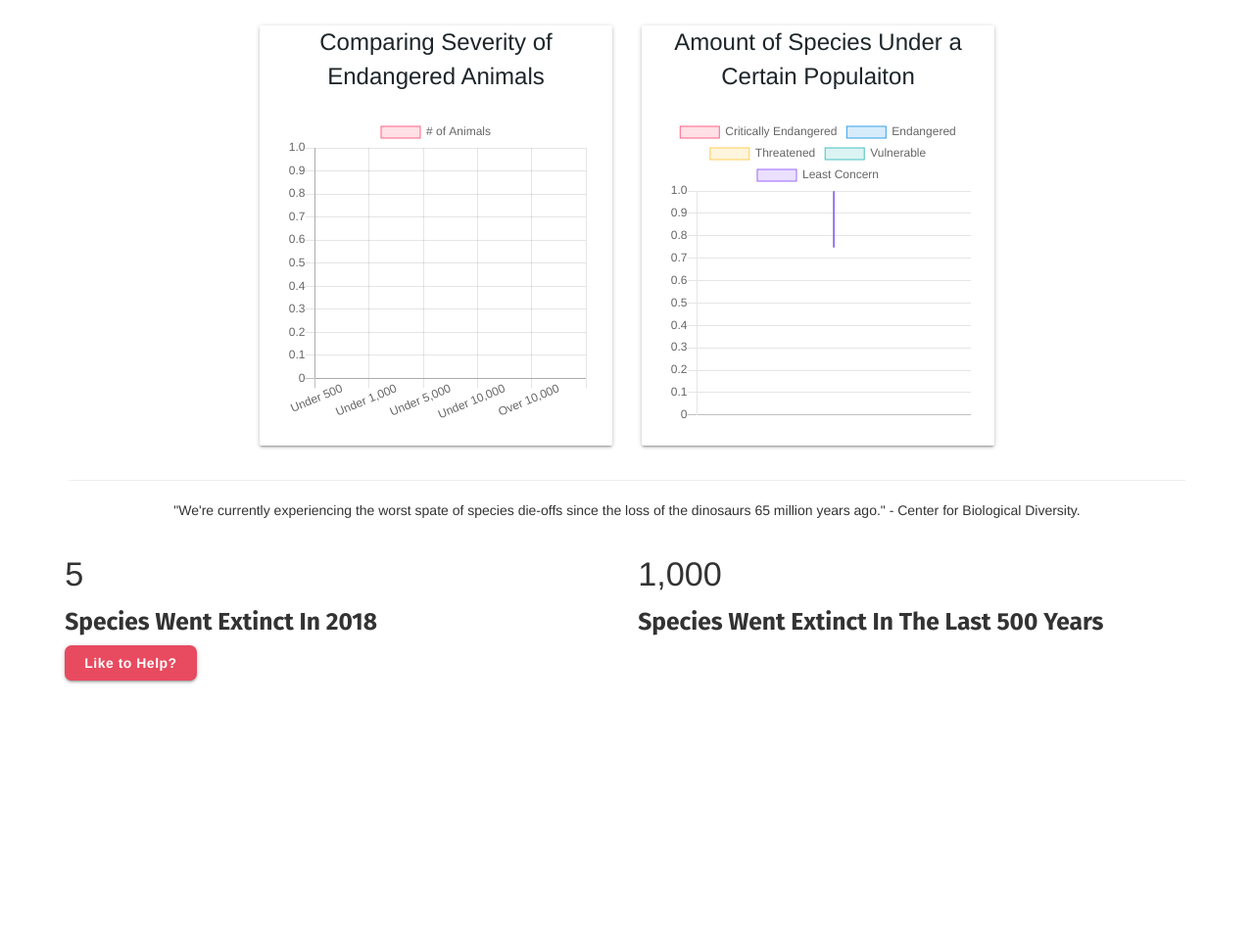
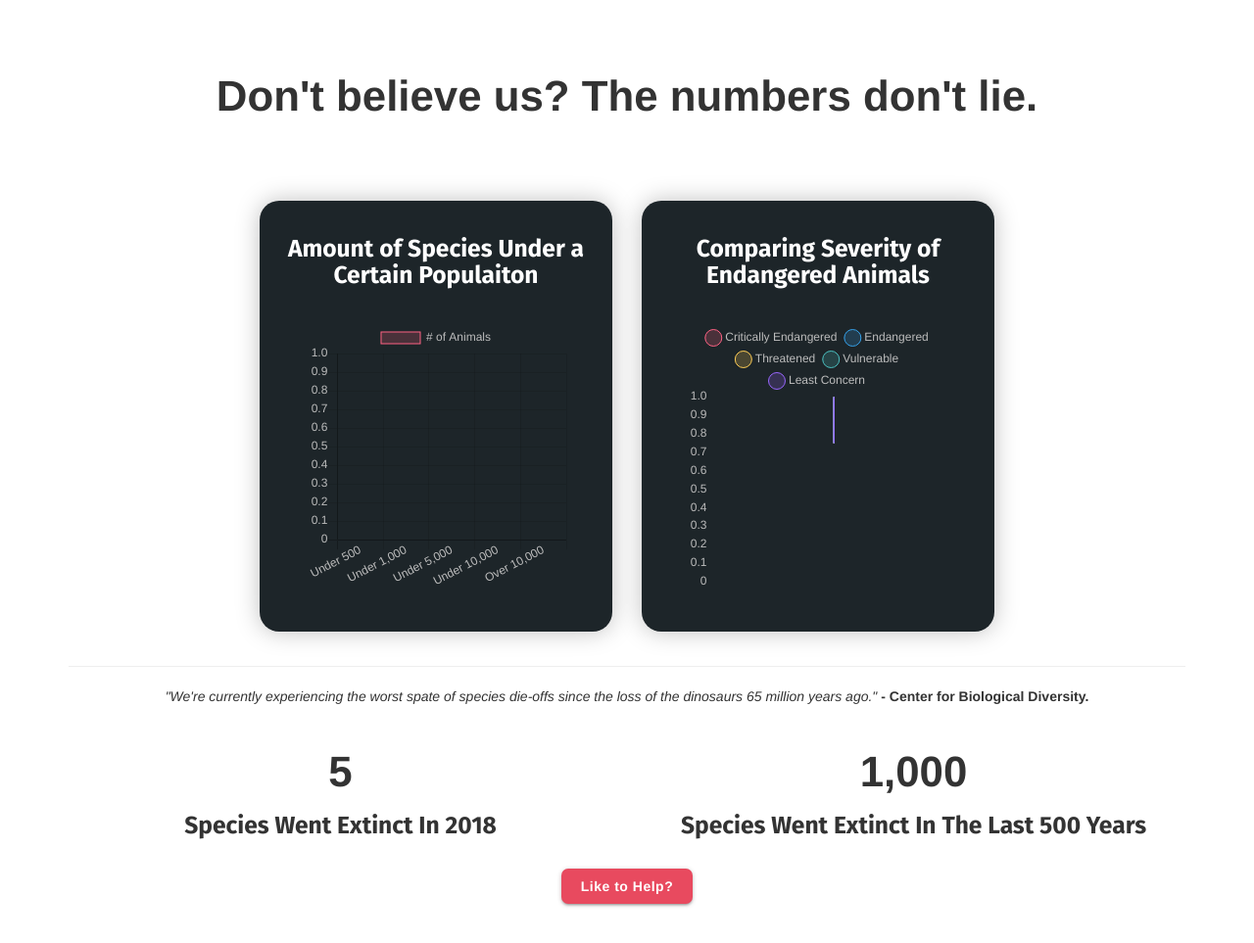
Before and after one commit to Khalem/Milestone-Project-5, a Django app: page /data/ in a window 1280 px wide. Shown: the part 76-1039 px from the top of the page at 98% size. Before the commit the page ends 774 px from the top, so only its background shows below. Run offline with Django 3.2, Linux system fonts and the light colour scheme; data that the repository does not hold is empty; some libraries are stand-ins or nearby versions.

Commit message:
data.html styled

```diff
--- a/animals/templates/animals.html
+++ b/animals/templates/animals.html
@@ -31,7 +31,7 @@
     <div class="row container">
         <!-- Get animals -->
         {% for animal in animals %}
-            <div class="col s12 m6 l4 xl3">
+            <div id="animal_card" class="col s12 m6 l4 xl3">
                 <a href="{% url 'animal_detail' animal.id %}">
                     <div class="card">
                         <div class="card-image">
--- a/data/templates/data.html
+++ b/data/templates/data.html
@@ -10,21 +10,27 @@
     <link rel="stylesheet" href="{% static 'css/custom-bootstrap.min.css' %}" type="text/css" />
 
     <div class="container">
-        <h3 class="center">Don't believe us? The numbers don't lie.</h3>
+        <h3 class="bold center xl-spaced">Don't believe us? The numbers don't lie.</h3>
 
         <!-- Charts -->
         <div class="row">
-            <div class="col-s-12 col-md-offset-2 col-md-4">
-                <div class="card">
-                    <div class="card-title bold center">Comparing Severity of Endangered Animals</div>
+            <!-- Bar Chart -->
+            <div class="col-xs-12 col-sm-6 col-md-offset-2 col-md-4">
+                <div class="card shadow-25b help-container">
+                    <div class="card-title center">
+                        <h5 class="bold">Amount of Species Under a Certain Populaiton</h5>
+                    </div>
                     <div class="card-content">
                         <canvas id="barChart" width="100" height="100"></canvas>
                     </div>
                 </div>
             </div>
-            <div class="col-s-12 col-md-4">
-                <div class="card">
-                    <div class="card-title bold center">Amount of Species Under a Certain Populaiton</div>
+            <!-- Pie Chart -->
+            <div class="col-xs-12 col-sm-6 col-md-4">
+                <div class="card shadow-25b help-container">
+                    <div class="card-title center">
+                        <h5 class="bold">Comparing Severity of Endangered Animals</h5>
+                    </div>
                     <div class="card-content">
                         <canvas id="pieChart" width="100" height="100"></canvas>
                     </div>
@@ -32,20 +38,22 @@
             </div>
         </div>
 
-        <hr>
+        <hr class="small-spaced"/>
 
         <!-- Info -->
-        <p class="center">"We're currently experiencing the worst spate of species die-offs
-        since the loss of the dinosaurs 65 million years ago." - Center for Biological Diversity.</p>
+        <p class="center"><span class="italic">"We're currently experiencing the worst spate of species die-offs
+        since the loss of the dinosaurs 65 million years ago."</span> <span class="bold">- Center for Biological Diversity.</span></p>
         <div class="row">
-            <div class="col s12 m6">
-                <h4>5</h4><h5>Species Went Extinct In 2018</h5>
+            <div class="col s12 m6 center">
+                <h3 class="bold">5</h3>
+                <h5>Species Went Extinct In 2018</h5>
             </div>
-            <div class="col s12 m6">
-                <h4>1,000</h4><h5>Species Went Extinct In The Last 500 Years</h5>
+            <div class="col s12 m6 center">
+                <h3 class="bold">1,000</h3>
+                <h5>Species Went Extinct In The Last 500 Years</h5>
             </div>
-            <div class="col s12">
-                <a class="waves-effect waves-light btn bg-red modal-trigger" href="#help">Like to Help?</a>
+            <div class="col s12 center">
+                <a class="waves-effect waves-light btn bg-red modal-trigger small-spaced" href="#help">Like to Help?</a>
             </div>
         </div>
 
@@ -53,16 +61,16 @@
         <div id="help" class="modal">
             <div class="modal-content">
                 <h4 class="bold center">Like to Help?</h4>
-                <p>The best way you can help would be directly supporting the animals you're looking to save! You can view the endangered animals <a href="{% url 'all_animals' %}">here</a>, or by clicking on the button below!
+                <p>The best way you can help would be <span class="bold">by directly supporting the animals you're looking to save!</span> You can view the endangered animals <a class="bold c-red" href="{% url 'all_animals' %}">here</a>, or by clicking on the button below!
                 Just click on an animal you'd like to support and adopt it! We thank you for your time.</p>
-                <a class="btn" href="{% url 'all_animals' %}">View Animals</a>
+                <div class="row center">
+                    <a class="btn bg-red" href="{% url 'all_animals' %}">View Animals</a>
+                </div>
             </div>
             <div class="modal-footer">
                 <a href="#!" class="modal-close waves-effect waves-green btn-flat">Okay</a>
             </div>
         </div>
-
-
     </div>
 
     <!-- Bar Chart -->
@@ -98,9 +106,20 @@
             scales: {
                 yAxes: [{
                     ticks: {
+                        fontColor: "#bcbcbc",
                         beginAtZero: true
                     }
+                }],
+                xAxes: [{
+                    ticks: {
+                        fontColor: "#bcbcbc"
+                    }
                 }]
+            },
+            legend: {
+                labels: {
+                    fontColor: "#bcbcbc"
+                }
             }
         }
     });
@@ -137,10 +156,20 @@
         options: {
             scales: {
                 yAxes: [{
+                    gridLines: {
+                        display: false
+                    },
                     ticks: {
+                        fontColor: "#bcbcbc",
                         beginAtZero: true
                     }
                 }]
+            },
+            legend: {
+                labels: {
+                    usePointStyle: true,
+                    fontColor: "#bcbcbc"
+                }
             }
         }
     });
--- a/static/css/style.css
+++ b/static/css/style.css
@@ -46,7 +46,7 @@
     margin: 95px 0;
 }
 .xl-spaced{
-    margin: 150px 0;
+    margin: 150px 0 75px 0;
 }
 .post-profile-img{
     border-radius: 50%;
@@ -81,6 +81,9 @@
 .material-tooltip{
     color: #1D2529;
     background-color: white;
+}
+.card{
+    color: white;
 }
 /*-- /Misc. Styles --*/
 
@@ -155,7 +158,7 @@
 .animal-photo{
     max-width: 245px;
 }
-.card{
+#animal_card .card{
     color: #1D2529;
 }
 .card-content p i{
```
